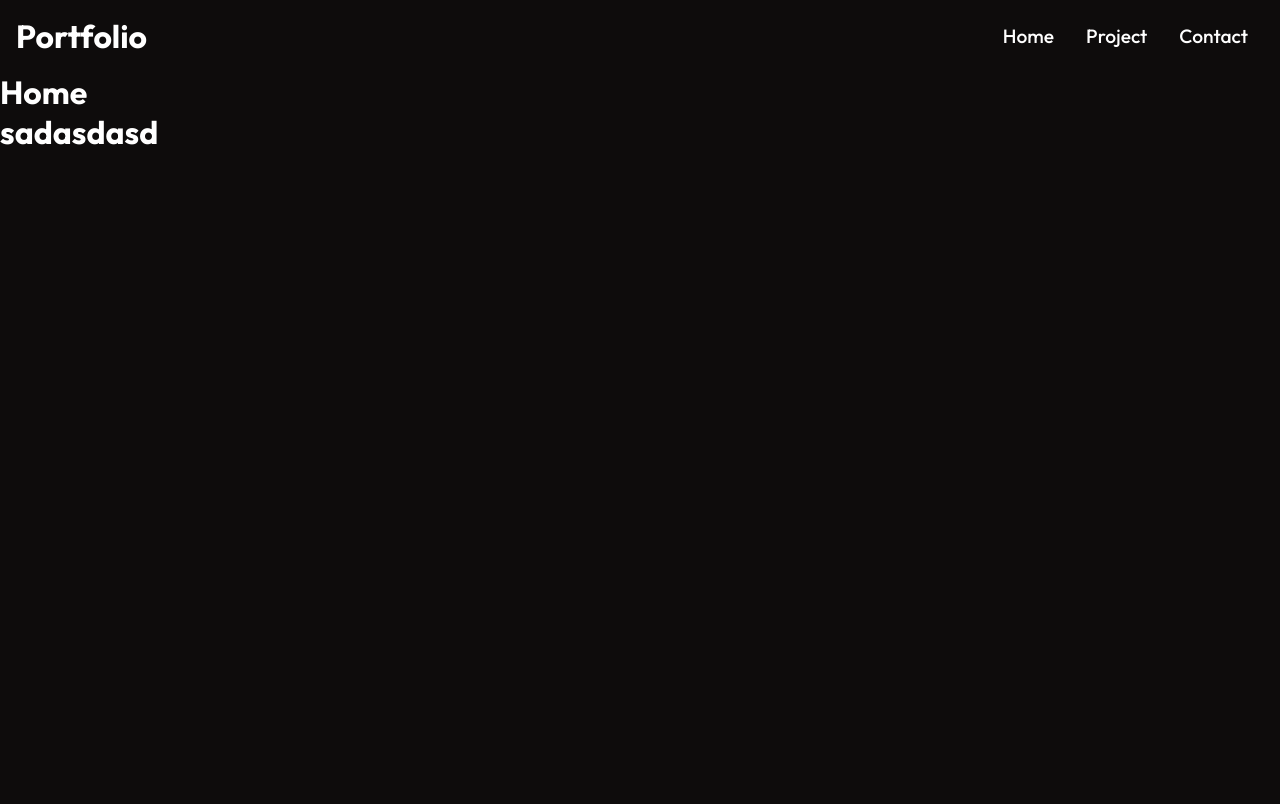
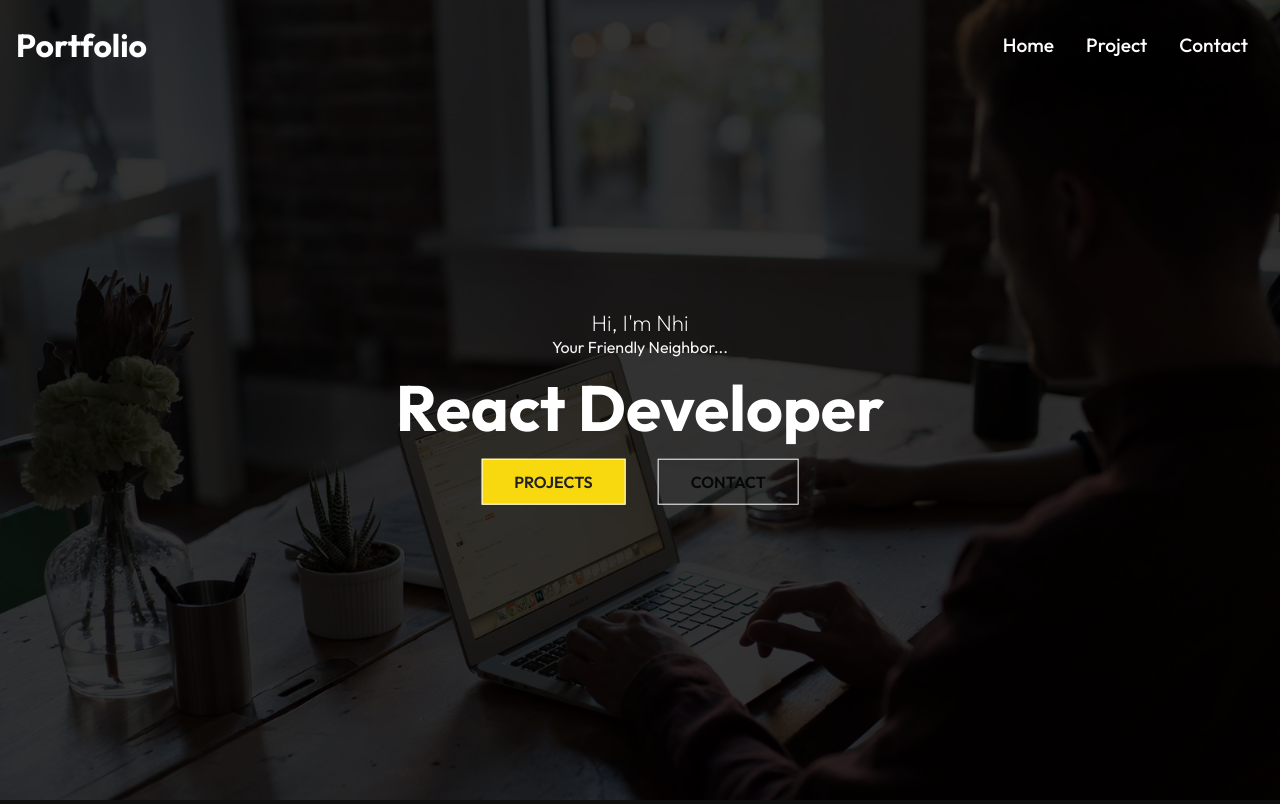
Before and after one commit to mynhinguyentruong/website-portfolio, a React (Create React App) app: page / in a window 1280 px wide. Built offline with nearby package versions, Linux system fonts and the light colour scheme.

Commit message:
Finish Home Page component

```diff
--- a/src/components/HeroImg.js
+++ b/src/components/HeroImg.js
@@ -1,9 +1,25 @@
 import React from 'react'
+import {Link} from 'react-router-dom'
+
+import IntroImg from '../images/intro-bg.jpg'
+
+import './HeroImgStyles.css'
 
 export default function HeroImg() {
   return (
     <div className='hero'>
-      <h1>sadasdasd</h1>
+      <div className='mask'>
+        <img className='into-img' src={IntroImg} alt="Intro Background" />
+      </div>
+      <div className='content'>
+        <p>Hi, I'm Nhi</p>
+        <span>Your Friendly Neighbor...</span>
+        <h1>React Developer</h1>
+        <div>
+          <Link to path='/project' className='btn'>Projects</Link>
+          <Link to path='/contact' className='btn btn-light'>Contact</Link>
+        </div>
+      </div>
     </div>
   )
 }
--- /dev/null
+++ b/src/components/HeroImgStyles.css
@@ -0,0 +1,56 @@
+.mask {
+  width: 100%;
+  height: 100vh;
+  position: relative;
+}
+
+.into-img {
+  width: 100%;
+  height: 100%;
+  background-size: cover;
+  background-position: center;
+  object-fit: cover;
+}
+
+.mask::after {
+  content: "";
+  width: 100%;
+  height: 100%;
+  position: absolute;
+  top: 0;
+  left: 0;
+  background-color: black;
+  opacity: 0.8;
+}
+
+.hero {
+  height: 100%;
+  width: 100%;
+}
+
+.hero .content {
+  position: absolute;
+  transform: translate(-50%, -50%);
+  top: 50%;
+  left: 50%;
+  text-align: center;
+}
+
+.hero .content h1 {
+  font-size: 4rem;
+  padding: 0.6rem 0 1.5rem;
+}
+
+.hero .content p {
+  font-size: 1.4rem;
+  font-weight: 200;
+  /* text-transform: uppercase; */
+}
+
+.content .btn {
+  margin: 1rem;
+}
+
+span {
+  color: whitesmoke
+}
--- a/src/components/NavBarStyles.css
+++ b/src/components/NavBarStyles.css
@@ -2,7 +2,11 @@
   display: flex;
   justify-content: space-between;
   align-items: center;
-  padding: 1rem
+  padding: 1rem;
+  position: fixed;
+  width: 100%;
+  height: 90px;
+  z-index: 10;
 }
 
 .nav-menu {
--- a/src/index.css
+++ b/src/index.css
@@ -13,6 +13,7 @@ body {
   -webkit-font-smoothing: antialiased;
   -moz-osx-font-smoothing: grayscale;
   background: rgb(14, 12, 12);
+
 }
 
 h1,
--- a/src/routes/Home.js
+++ b/src/routes/Home.js
@@ -5,7 +5,6 @@ export default function Home() {
 
   return (
     <div>
-      <h1>Home</h1>
       <HeroImg/>
     </div>
 
```
